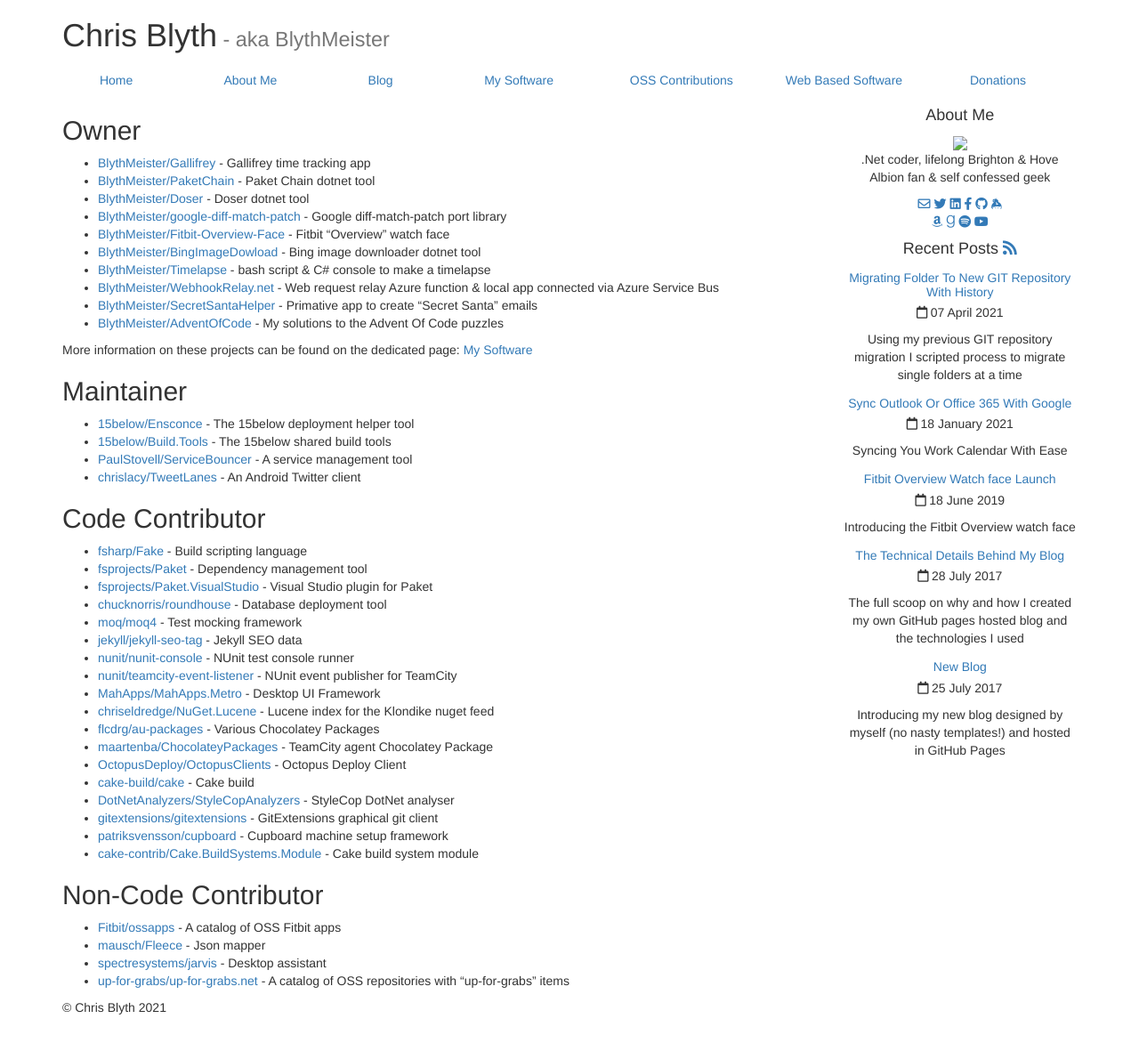
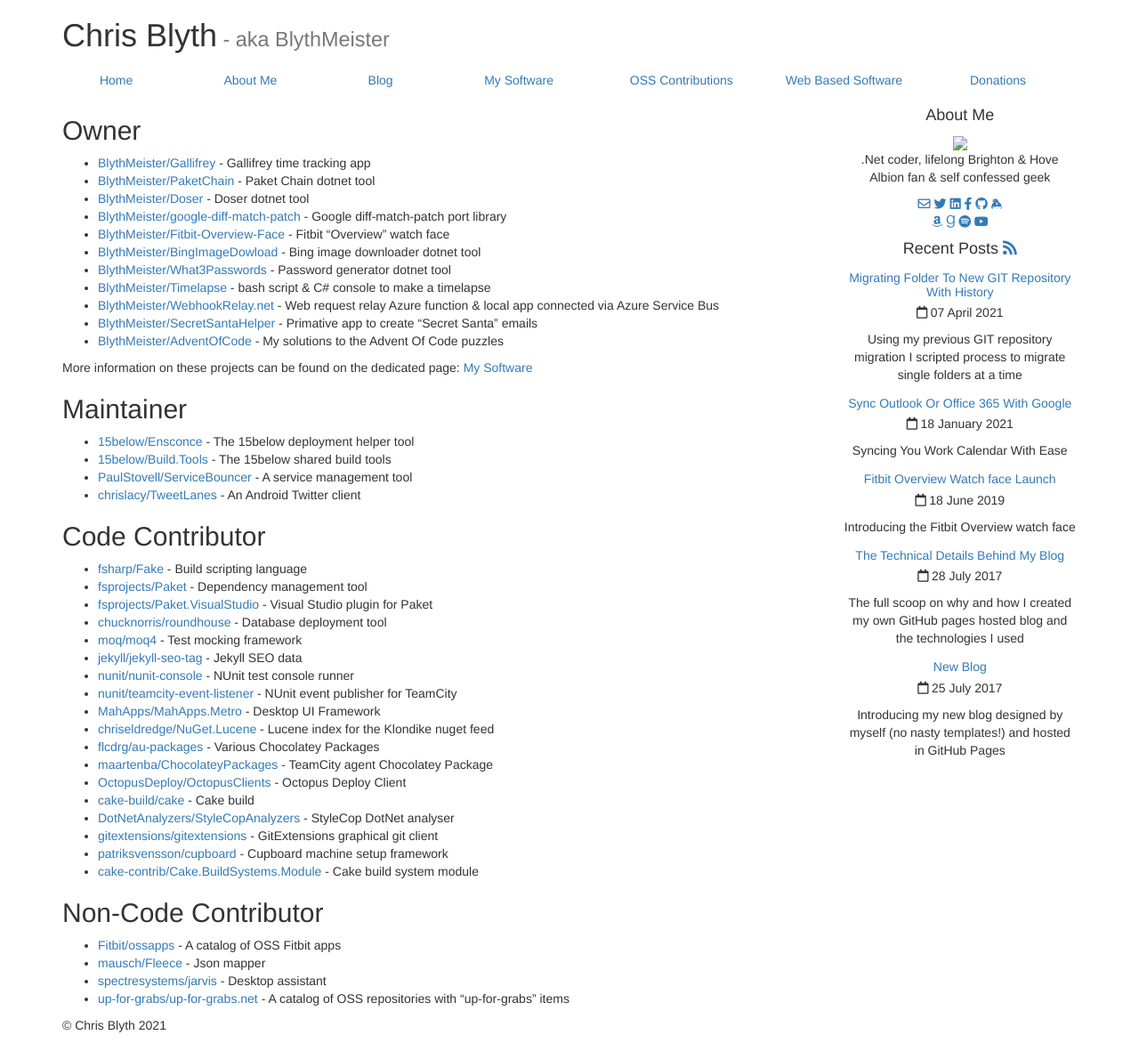
Before and after one commit to BlythMeister/blyth.me.uk, a Jekyll site: the page built from software/oss/index.md, in a window 1280 px wide. Shown: the whole page at 89% size. Built offline with Jekyll 4.4.1, drawn with Linux system fonts in a browser that asks for light colours; nearby versions of some CDN libraries.

Commit message:
Update index.md

```diff
--- a/software/oss/index.md
+++ b/software/oss/index.md
@@ -11,6 +11,7 @@
 * [BlythMeister/google-diff-match-patch](https://github.com/BlythMeister/google-diff-match-patch) - Google diff-match-patch port library
 * [BlythMeister/Fitbit-Overview-Face](https://github.com/BlythMeister/Fitbit-Overview-Face) - Fitbit "Overview" watch face
 * [BlythMeister/BingImageDowload](https://github.com/BlythMeister/BingImageDowload) - Bing image downloader dotnet tool
+* [BlythMeister/What3Passwords](https://github.com/BlythMeister/What3Passwords) - Password generator dotnet tool
 * [BlythMeister/Timelapse](https://github.com/BlythMeister/Timelapse) - bash script & C# console to make a timelapse
 * [BlythMeister/WebhookRelay.net](https://github.com/BlythMeister/WebhookRelay.net) - Web request relay Azure function & local app connected via Azure Service Bus
 * [BlythMeister/SecretSantaHelper](https://github.com/BlythMeister/SecretSantaHelper) - Primative app to create "Secret Santa" emails
```
